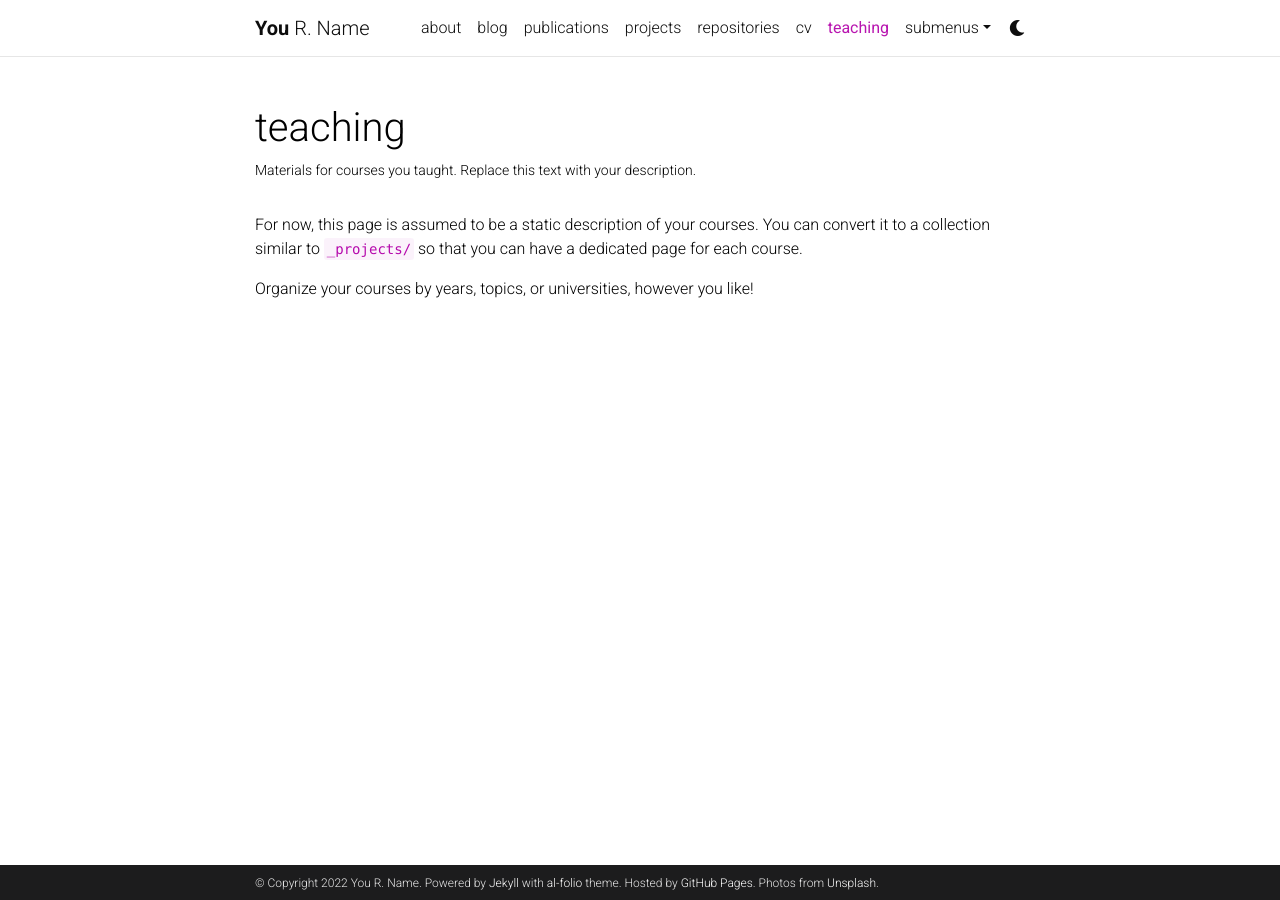
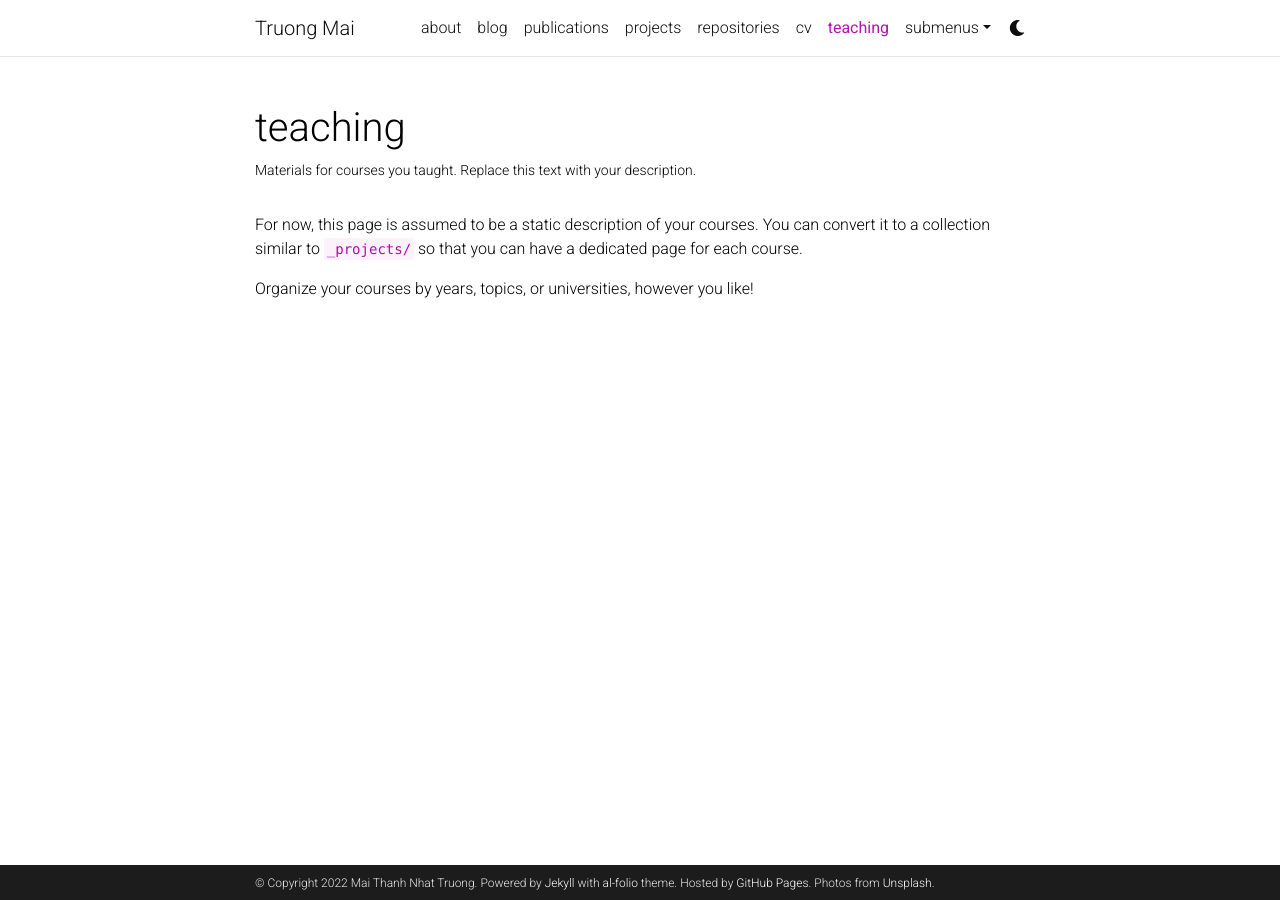
Before and after one commit to mtntruong/mtntruong.github.io, a Jekyll site: the page built from _pages/teaching.md, in a window 1280 px wide. Built offline with Jekyll 4.4.1, drawn with Linux system fonts in a browser that asks for light colours; comment, search, counter and statistics services are not loaded; a style sheet for code colours, icons or effects is not loaded.

Commit message:
Update _config.yml

```diff
--- a/_config.yml
+++ b/_config.yml
@@ -2,10 +2,10 @@
 # Site settings
 # -----------------------------------------------------------------------------
 
-title: blank # the website title (if blank, full name will be used instead)
-first_name: You
-middle_name: R.
-last_name: Name
+title: Truong Mai
+first_name: Mai
+middle_name: Thanh Nhat
+last_name: Truong
 email: you@example.com
 description: > # the ">" symbol means to ignore newlines until "footer_text:"
   A simple, whitespace theme for academics. Based on [*folio](https://github.com/bogoli/-folio) design.
@@ -67,13 +67,13 @@
 # Social integration
 # -----------------------------------------------------------------------------
 
-github_username: # your GitHub user name
+github_username: mtntruong # your GitHub user name
 gitlab_username: # your GitLab user name
 twitter_username: # your Twitter handle
 linkedin_username: # your LinkedIn user name
-scholar_userid: # your Google Scholar ID
+scholar_userid: Dut0-B0AAAAJ # your Google Scholar ID
 semanticscholar_id: # your Semantic Scholar ID
-orcid_id: # your ORCID ID
+orcid_id: 0000-0002-6448-7837 # your ORCID ID
 medium_username: # your Medium username
 quora_username: # your Quora username
 publons_id: # your ID on Publons
```
